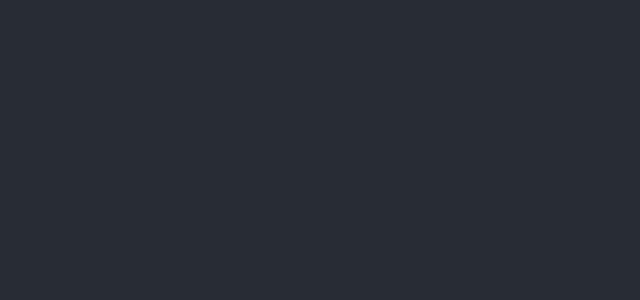
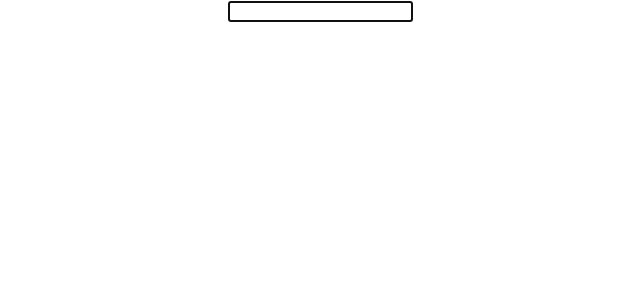
Before and after one commit to steelvelveteen/react-ts-play, a React (Create React App) app: page / in a window 1280 px wide. Shown: the top 300 px of the page, without its empty margins (320-960 px from the left). Built offline with nearby package versions, Linux system fonts and the light colour scheme.

Commit message:
Usage of refs, callback approach

```diff
--- a/src/App.tsx
+++ b/src/App.tsx
@@ -1,10 +1,11 @@
 import React from "react";
 import "./App.css";
+import CbRefDemo from "./CbRefDemo";
 
 function App() {
   return (
     <div className="App">
-      <header className="App-header"></header>
+      <CbRefDemo />
     </div>
   );
 }
--- /dev/null
+++ b/src/CbRefDemo.tsx
@@ -0,0 +1,21 @@
+import React, { useEffect } from "react";
+
+const CbRefDemo: React.FC = () => {
+  let cbRef: HTMLInputElement;
+
+  const setCbRef = (element: HTMLInputElement) => {
+    cbRef = element;
+  };
+
+  useEffect(() => {
+    cbRef.focus();
+  });
+
+  return (
+    <div>
+      <input type="text" ref={setCbRef} />
+    </div>
+  );
+};
+
+export default CbRefDemo;
```
